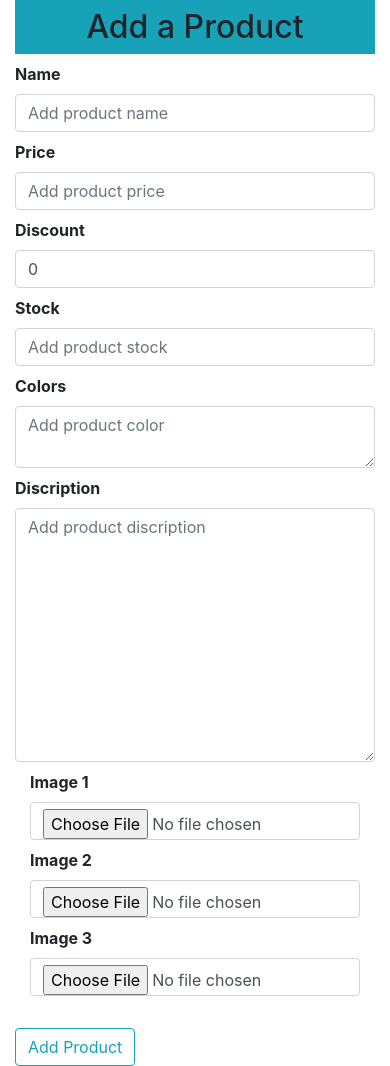
After one commit to msmsa2001/ecommerce-website, a Flask app: page /addproduct in a window 390 px wide. The commit adds this page. Run offline with Flask 2, Linux system fonts and the light colour scheme; some libraries are stand-ins or nearby versions.

Commit message:
Adding Product front-end and form validation

```diff
--- a/shop/products/forms.py
+++ b/shop/products/forms.py
@@ -9,6 +9,6 @@ class Addproducts(Form):
     discription = TextAreaField('Discription',[validators.DataRequired()])
     colors=TextAreaField('Colors',[validators.DataRequired()])
 
-    image_1 = FileField('Image 1',validators=[FileRequired(), FileAllowed(['jpg','png','gif','jpeg']),'images only please'])
-    image_2 = FileField('Image 2',validators=[FileRequired(), FileAllowed(['jpg','png','gif','jpeg']),'images only please'])
-    image_3 = FileField('Image 3',validators=[FileRequired(), FileAllowed(['jpg','png','gif','jpeg']),'images only please'])
+    image_1 = FileField('Image 1',validators=[FileRequired(), FileAllowed(['jpg','png','gif','jpeg'],'images only please')])
+    image_2 = FileField('Image 2',validators=[FileRequired(), FileAllowed(['jpg','png','gif','jpeg'],'images only please')])
+    image_3 = FileField('Image 3',validators=[FileRequired(), FileAllowed(['jpg','png','gif','jpeg'],'images only please')])
--- a/shop/products/routes.py
+++ b/shop/products/routes.py
@@ -1,6 +1,7 @@
 from flask import redirect,render_template,url_for,flash,request,session
-from shop.products.models import Brand,Category
+from shop.products.models import Brand,Category,Addproduct
 from shop import db,app
+from .forms import Addproducts
 
 @app.route('/addbrand',methods=['GET','POST'])
 def addbrand():
@@ -16,20 +17,34 @@ def addbrand():
         return redirect(url_for('addbrand'))
     return render_template('products/addbrand.html',brands='brands')
 
-# @app.route('/updatebrand/<int:id>',methods=['GET','POST'])
-# def updatebrand(id):
-#     if 'email' not in session:
-#         flash(f'Please login first','danger')
-#         return redirect(url_for('login'))
-#     if request.method=='POST':
-#         getbrand=request.form.get('brand')
-#         brand=Brand(name=getbrand)
-#         db.session.add(brand)
-#         flash(f'The Brand {getbrand} was added to your  database','success')
-#         db.session.commit()
-#         return redirect(url_for('addbrand'))
-#     return render_template('products/addbrand.html',brands='brands')
+@app.route('/updatebrand/<int:id>',methods=['GET','POST'])
+def updatebrand(id):
+    if 'email' not in session:
+        flash(f'Please login first','danger')
+        return redirect(url_for('login'))
+    if request.method=='POST':
+        getbrand=request.form.get('brand')
+        brand=Brand(name=getbrand)
+        db.session.add(brand)
+        flash(f'The Brand {getbrand} was added to your  database','success')
+        db.session.commit()
+        return redirect(url_for('addbrand'))
+    return render_template('products/addbrand.html',brands='brands')
 
+@app.route('/updatecat/<int:id>',methods=['GET','POST'])
+def updatecat(id):
+    if 'email' not in session:
+        flash(f'Please login first','danger')
+    updatecat=Category.query.get_or_404(id)
+    category=request.form.get('category')
+        # return redirect(url_for('login'))
+    if request.method=='POST':
+        updatecat.name=category
+        flash(f'The Brand {updatecat} was added to your  database','success')
+        # db.session.add(brand)
+        db.session.commit()
+        return redirect(url_for('category'))
+    return render_template('products/updatebrand.html',updatecat=updatecat)
 
 @app.route('/addcat',methods=['GET','POST'])
 def addcat():
@@ -44,10 +59,10 @@ def addcat():
 
 
 
-@app.route('/Addproduct',methods=['GET','POST'])
+@app.route('/addproduct',methods=['GET','POST'])
 def addproduct():
-    # form=
-    return render_template('products/addproducts.html',title='Add products page')
+    form=Addproducts(request.form)
+    return render_template('products/addproducts.html',title='Add products page',form=form)
 
 @app.route('/createdb')
 def createdb():
--- a/shop/templates/admin/login.html
+++ b/shop/templates/admin/login.html
@@ -6,6 +6,7 @@
     <div class="row">
         <div class="col-md-4"></div>
         <div class="col-md-4">
+            {% include '_messages.html' %}
     <div class="text-center h1 text-white bg-primary p-2">Login</div>
         <form method="post" enctype="multipart/form-data">
         <div>
--- /dev/null
+++ b/shop/templates/products/addproducts.html
@@ -0,0 +1,33 @@
+{% extends 'layout.html' %}
+
+{% block content %}
+    {% include '_messages.html' %}
+    <div class="container">
+        <div class="row">
+        <div class="col-md-2"></div>
+        <div class="col-md-8">
+            <h2 class="text-center bg-info p-2">Add a Product</h2>
+            {% from "_formhelpers.html" import render_field %}
+            <form action="" method="POST" enctype="multipart/form-data">
+            {{ render_field(form.name ,class="form-control",placeholder='Add product name') }}
+            {{ render_field(form.price ,class="form-control",placeholder='Add product price') }}
+            {{ render_field(form.discount,class="form-control",placeholder='Add product discount') }}
+            {{ render_field(form.stock,class="form-control",placeholder='Add product stock') }}
+            {{ render_field(form.colors,class="form-control",placeholder='Add product color') }}
+            {{ render_field(form.discription,class="form-control",placeholder='Add product discription' , rows='10') }}
+
+            <div class="container">
+                <div class="row">
+                    <div class="col-md-4">{{ render_field(form.image_1 ,class="form-control") }}</div>
+                    <div class="col-md-4">{{ render_field(form.image_2 ,class="form-control") }}</div>
+                    <div class="col-md-4">{{ render_field(form.image_3 ,class="form-control") }}</div>
+                </div>
+            </div>
+            <div class="btn btn-outline-info mt-4">Add Product</div>
+            </form>
+
+        </div>
+        <div class="col-md-2"></div>
+    </div>
+    </div>
+{% endblock content %}
```
Also changed, not shown: shop/admin/routes.py (+5 -4 lines), instance/myshop.db.
